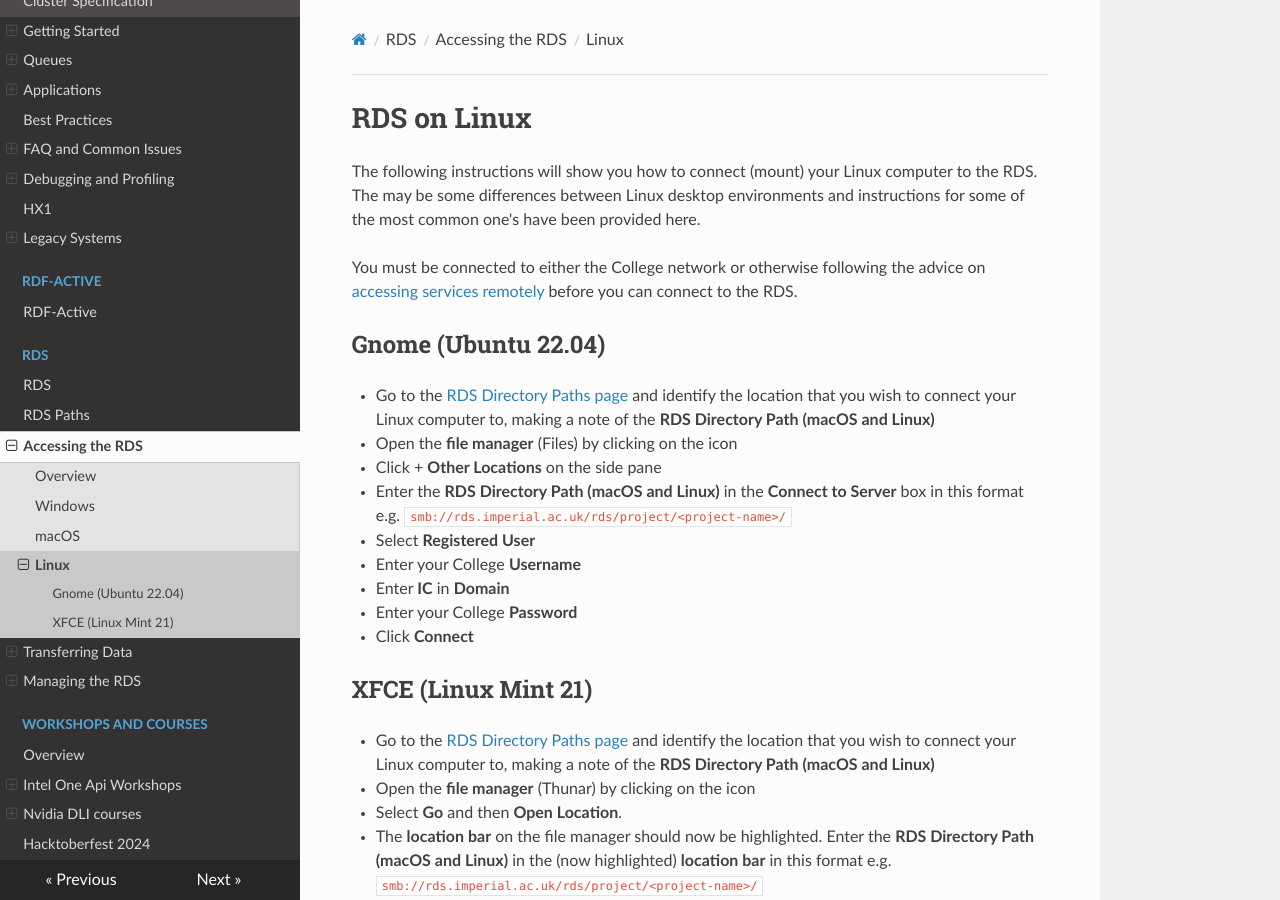
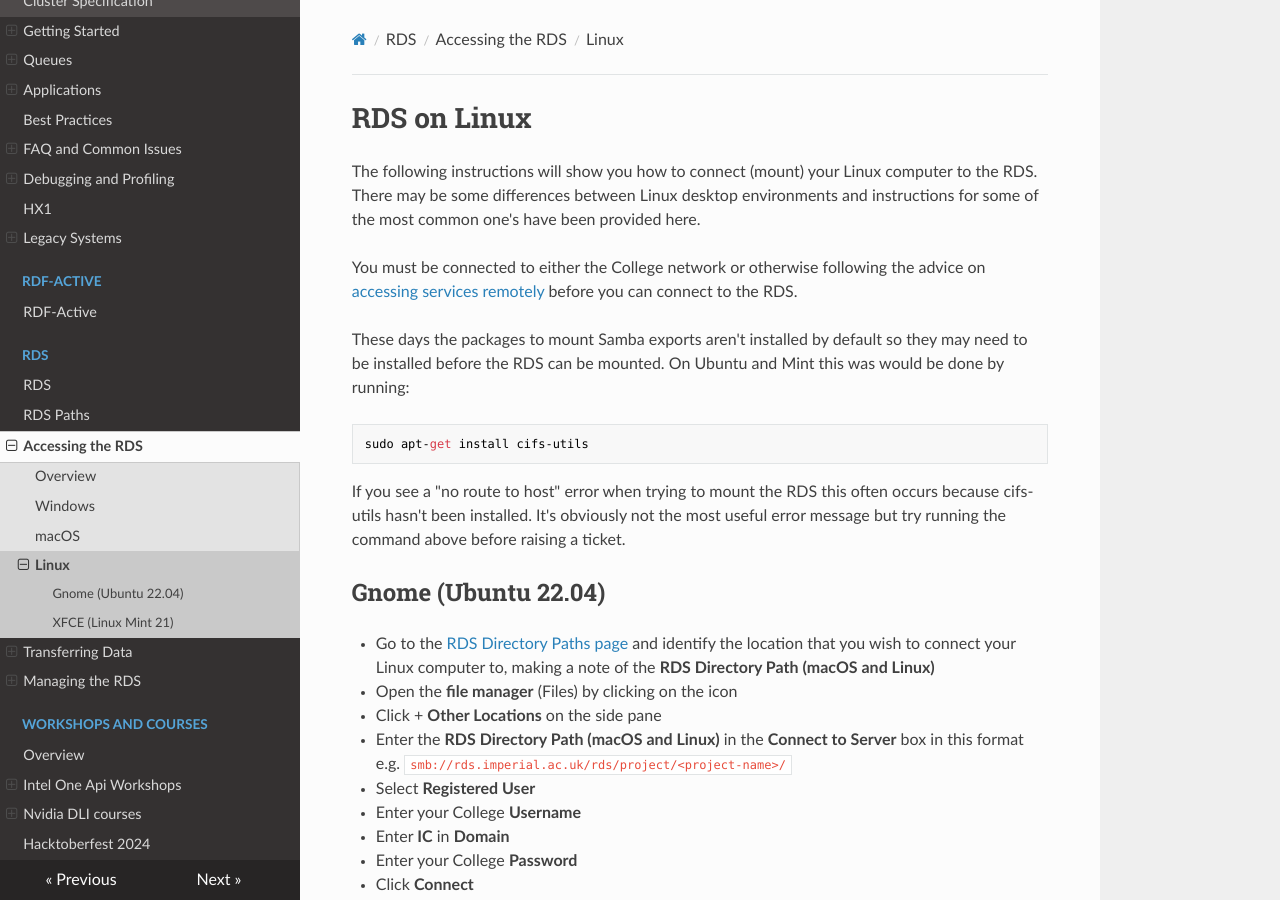
Before and after one commit to ImperialCollegeLondon/icl-rcs-user-guide, an MkDocs documentation site: the page built from docs/rds/access/linux.md, in a window 1280 px wide and 900 px high. Built offline with MkDocs 1.6.1, drawn with Linux system fonts in a browser that asks for light colours; nearby versions of some CDN libraries.

Commit message:
Fix typo and add cifs-utils installation instructions
Corrected a typo and added installation instructions for cifs-utils.

````diff
--- a/docs/rds/access/linux.md
+++ b/docs/rds/access/linux.md
@@ -1,8 +1,16 @@
 # RDS on Linux
 
-The following instructions will show you how to connect (mount) your Linux computer to the RDS. The may be some differences between Linux desktop environments and instructions for some of the most common one's have been provided here.
+The following instructions will show you how to connect (mount) your Linux computer to the RDS. There may be some differences between Linux desktop environments and instructions for some of the most common one's have been provided here.
 
 You must be connected to either the College network or otherwise following the advice on [accessing services remotely](../../remoteaccess.md) before you can connect to the RDS.
+
+These days the packages to mount Samba exports aren't installed by default so they may need to be installed before the RDS can be mounted. On Ubuntu and Mint this was would be done by running:
+
+```
+sudo apt-get install cifs-utils
+```
+
+If you see a "no route to host" error when trying to mount the RDS this often occurs because cifs-utils hasn't been installed. It's obviously not the most useful error message but try running the command above before raising a ticket.
 
 ## Gnome (Ubuntu 22.04)
 
````
